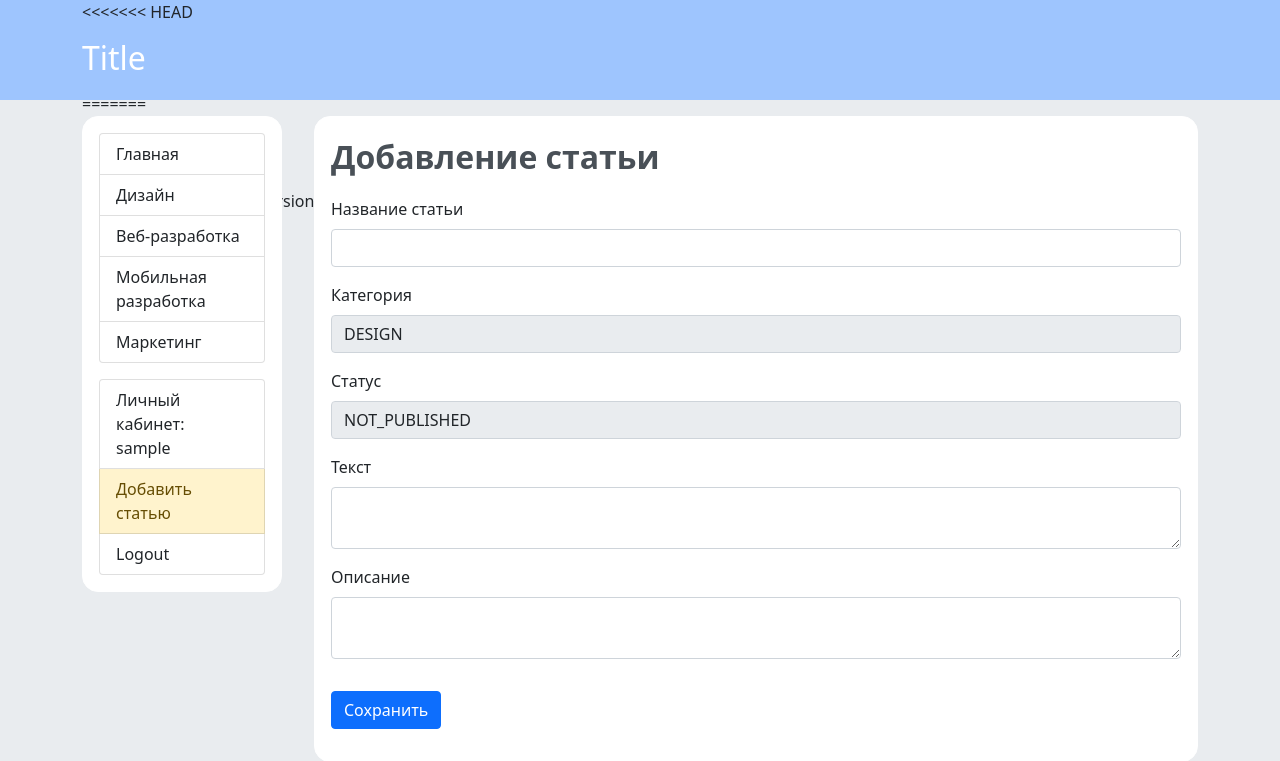
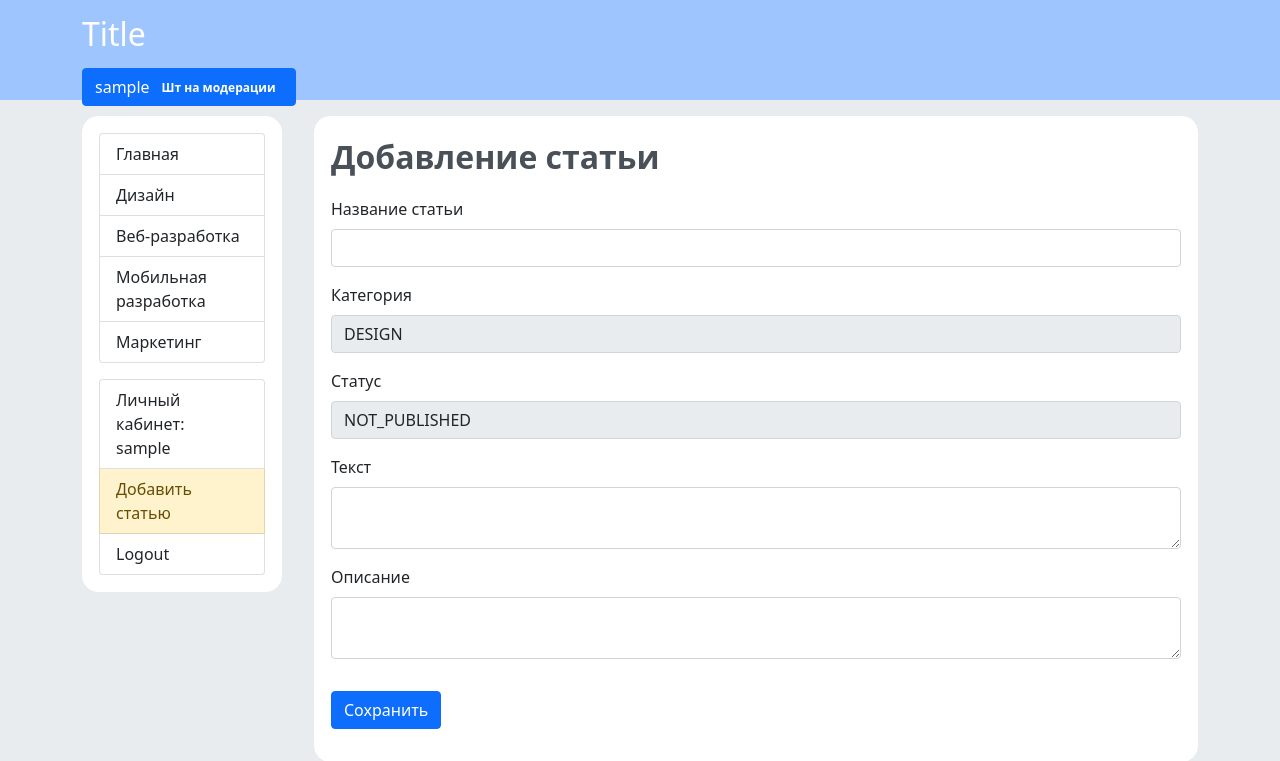
Before and after one commit to mazuralexey93/Habr_project, a Flask app: page /post/create/ in a window 1280 px wide. Shown: the top 761 px of the page. Run offline with Flask 2, Linux system fonts and the light colour scheme; the visitor is signed in with stand-in values (Sample User, id 1); data comes from the database, SQL or seed files in the repository; some libraries are stand-ins or nearby versions.

Commit message:
new version 5 2023_08_20

```diff
--- a/habr/templates/base.html
+++ b/habr/templates/base.html
@@ -10,11 +10,7 @@
 <body>
 <header>
     <div class="container">
-<<<<<<< HEAD
         <p>Title</p>
-=======
-        <p>UserCars</p>
->>>>>>> 162b772 (new version 2023_08_20)
         <button type="button" class="btn btn-primary">
             {{current_user.username}} <span class="badge text-bg-secondary">Шт на модерации</span>
           </button>
```
